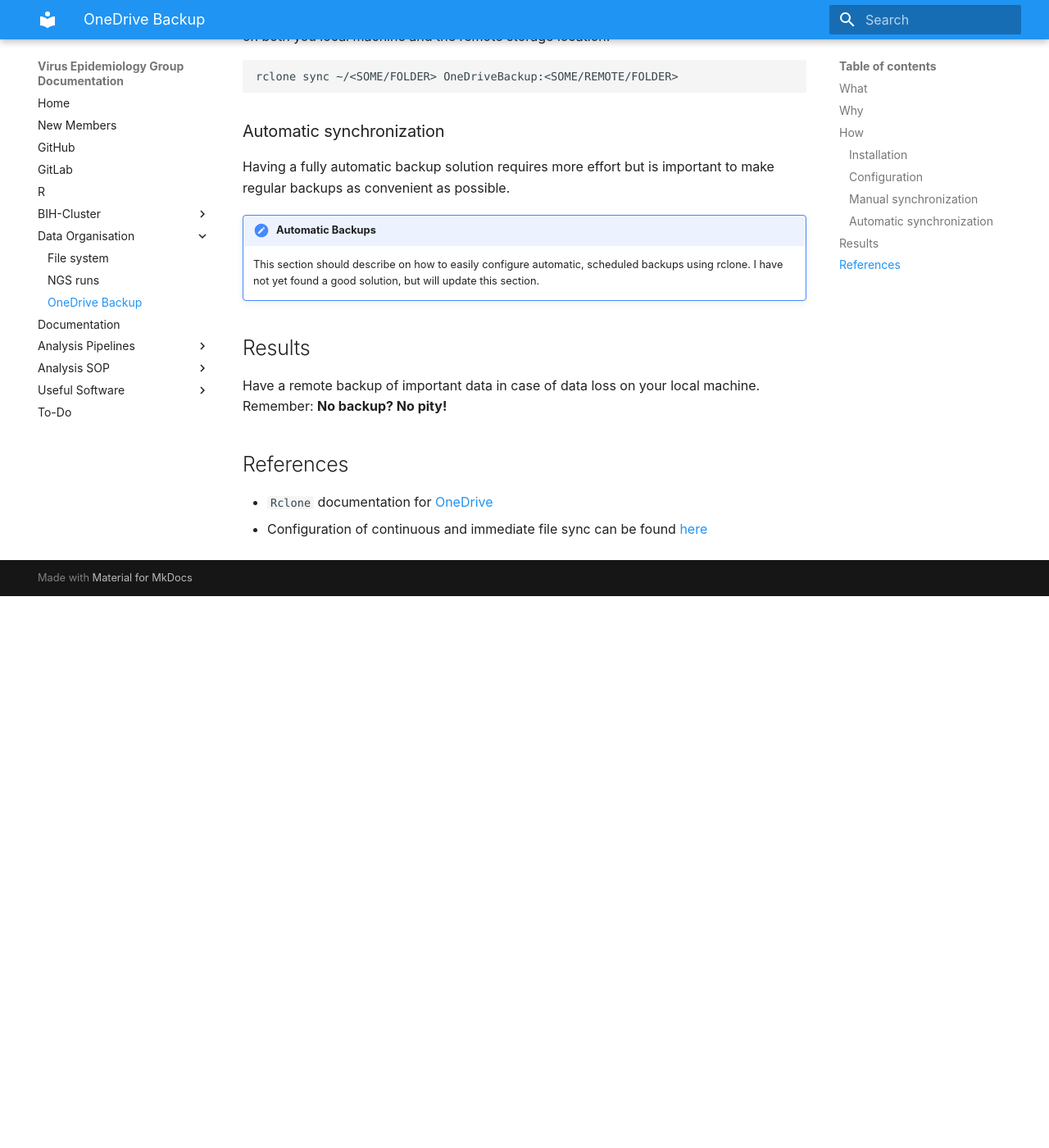
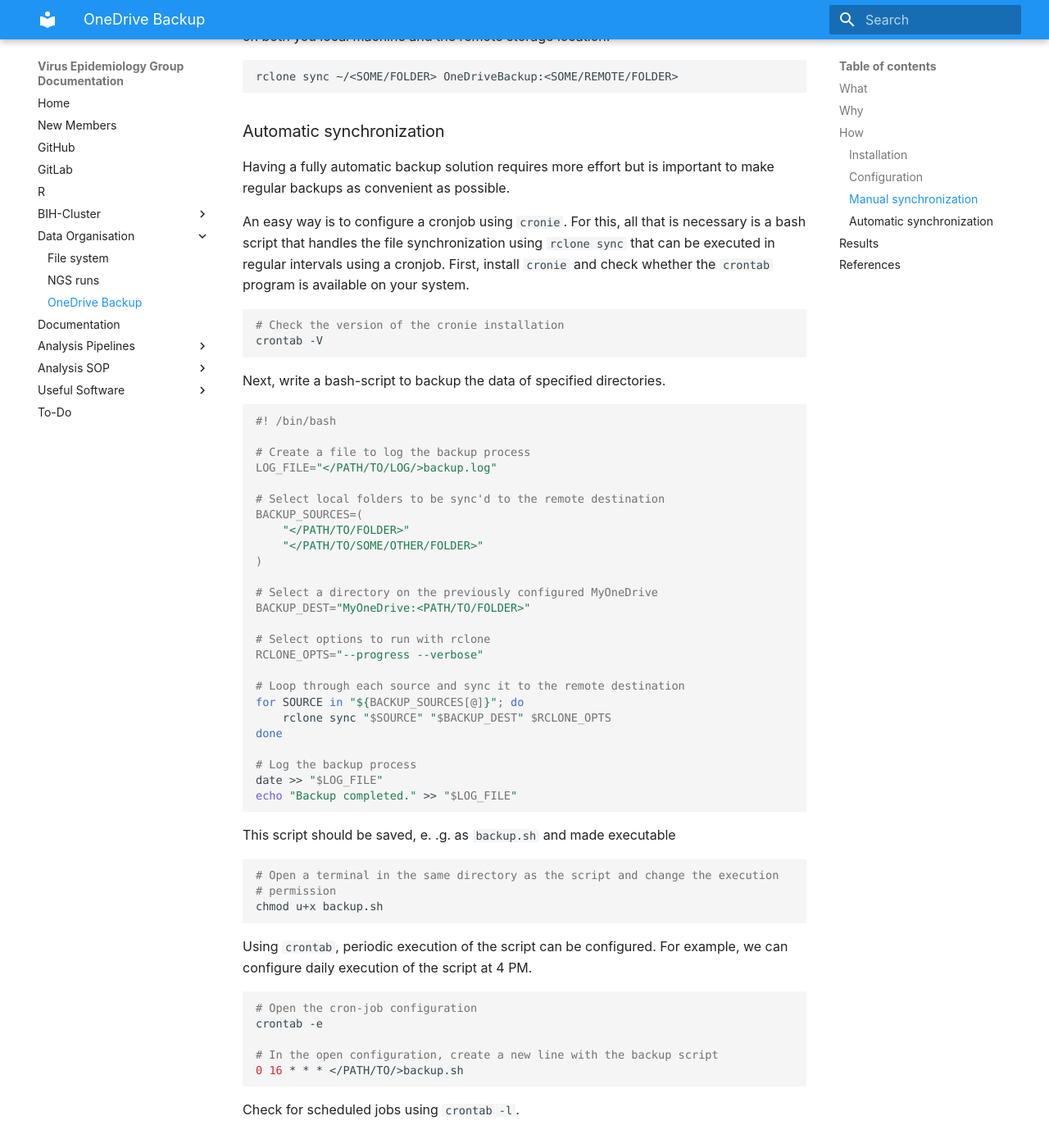
Before and after one commit to drexler-virus-epidemiology/group-documentation, an MkDocs documentation site: the page built from docs/data-organisation/onedrive-backup.md, in a window 1280 px wide and 1400 px high, scrolled down 1775 px. Shown: the whole window at 82% size. Built offline with MkDocs 1.6.1 and Material for MkDocs 9.7.7, drawn with Linux system fonts in a browser that asks for light colours; before the commit the page ends 2502 px from its top, so only the background shows below that.

Commit message:
add description for conjob backup

````diff
--- a/docs/data-organisation/onedrive-backup.md
+++ b/docs/data-organisation/onedrive-backup.md
@@ -82,10 +82,66 @@ rclone sync ~/<SOME/FOLDER> OneDriveBackup:<SOME/REMOTE/FOLDER>
 Having a fully automatic backup solution requires more effort but is important
 to make regular backups as convenient as possible.
 
-!!! note "Automatic Backups"
-    This section should describe on how to easily configure automatic,
-    scheduled backups using rclone. I have not yet found a good solution, but
-    will update this section.
+An easy way is to configure a cronjob using `cronie`. For this, all that is
+necessary is a bash script that handles the file synchronization using `rclone
+sync` that can be executed in regular intervals using a cronjob. First, install
+`cronie` and check whether the `crontab` program is available on your system.
+
+```bash
+# Check the version of the cronie installation
+crontab -V
+```
+
+Next, write a bash-script to backup the data of specified directories.
+
+``` bash
+#! /bin/bash
+
+# Create a file to log the backup process
+LOG_FILE="</PATH/TO/LOG/>backup.log"
+
+# Select local folders to be sync'd to the remote destination
+BACKUP_SOURCES=(
+    "</PATH/TO/FOLDER>"
+    "</PATH/TO/SOME/OTHER/FOLDER>"
+)
+
+# Select a directory on the previously configured MyOneDrive
+BACKUP_DEST="MyOneDrive:<PATH/TO/FOLDER>"
+
+# Select options to run with rclone
+RCLONE_OPTS="--progress --verbose"
+
+# Loop through each source and sync it to the remote destination
+for SOURCE in "${BACKUP_SOURCES[@]}"; do
+    rclone sync "$SOURCE" "$BACKUP_DEST" $RCLONE_OPTS
+done
+
+# Log the backup process
+date >> "$LOG_FILE"
+echo "Backup completed." >> "$LOG_FILE"
+```
+
+This script should be saved, e. .g. as `backup.sh` and made executable
+
+```bash
+# Open a terminal in the same directory as the script and change the execution
+# permission
+chmod u+x backup.sh
+```
+
+Using `crontab`, periodic execution of the script can be configured. For
+example, we can configure daily execution of the script at 4 PM.
+
+```bash
+# Open the cron-job configuration
+crontab -e
+
+# In the open configuration, create a new line with the backup script
+0 16 * * * </PATH/TO/>backup.sh
+```
+
+Check for scheduled jobs using `crontab -l`.
 
 ## Results
 
````
